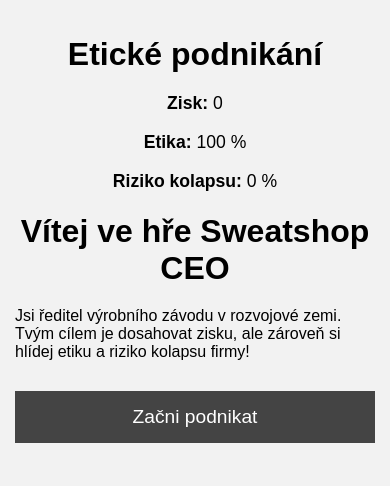
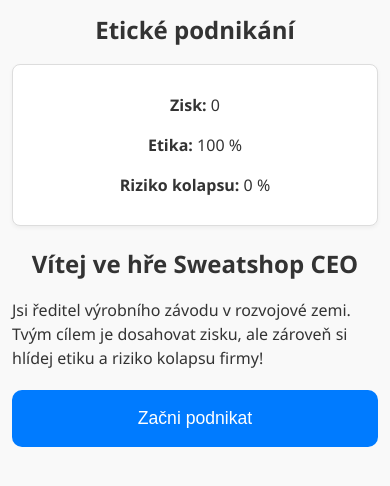
Before and after one commit to AP-Math/FOSTRA-MDD, a plain HTML site: page index.html in a window 390 px wide. Drawn offline with Linux system fonts and the light colour scheme.

Commit message:
Update index.html

```diff
--- a/index.html
+++ b/index.html
@@ -5,74 +5,116 @@
   <title>Etické podnikání</title>
   <style>
    body {
-      font-family: sans-serif;
-      padding: 20px;
-      background: #f2f2f2;
+  font-family: 'Segoe UI', sans-serif;
+  background-color: #f9f9f9;
+  padding: 16px;
   margin: 0;
+  color: #333;
+  line-height: 1.5;
+}
+
+h1, h2, h3 {
+  text-align: center;
+  margin-top: 0;
+}
+
+.stats, .scoreboard {
+  background: #fff;
+  border: 1px solid #ddd;
+  padding: 15px;
+  margin-bottom: 20px;
+  font-size: 1.1em;
+  text-align: center;
+  border-radius: 8px;
+  box-shadow: 0 2px 4px rgba(0, 0, 0, 0.05);
+}
+
+.decision {
+  margin: 20px 0;
+  display: flex;
+  flex-direction: column;
+  gap: 12px;
+  align-items: stretch;
+}
+
+button.btn {
+  padding: 16px;
+  font-size: 1.1em;
+  border-radius: 10px;
+  background-color: #007bff;
+  color: white;
+  border: none;
+  cursor: pointer;
+  transition: background 0.2s ease;
+  width: 100%;
+  max-width: 100%;
   box-sizing: border-box;
 }
 
-    h1 {
-      font-size: 2.5em;
-      text-align: center;
-      margin-bottom: 20px;
+button.btn:hover {
+  background-color: #0056b3;
 }
 
-    .stats {
-      margin-bottom: 20px;
-      text-align: center;
+button.btn:active {
+  background-color: #004a99;
 }
 
-    .stats p {
+input[type="number"],
+input[type="text"] {
   font-size: 1.2em;
-    }
-
-    .decision {
-      margin-top: 20px;
-      text-align: center;
-    }
-
-    .btn {
-      margin: 10px 0;
-      padding: 15px 20px;
-      background: #444;
-      color: white;
-      border: none;
-      cursor: pointer;
-      font-size: 1.2em;
+  padding: 10px;
   width: 100%;
-    }
-
-    .btn:hover {
-      background: #333;
+  max-width: 160px;
+  margin: 12px auto;
+  display: block;
+  border: 1px solid #ccc;
+  border-radius: 6px;
 }
 
 .hidden {
   display: none;
 }
 
-    /* Responsive Design */
+p#vysledek,
+p#vysledek2,
+p#vysledekDeti,
+p#zpravaDeti,
+p#zpravaPozar,
+p#zpravaZnacky,
+p#vysledekKontroly {
+  text-align: center;
+  font-weight: bold;
+  margin-top: 12px;
+}
+
+/* Mobilní přizpůsobení */
 @media (max-width: 600px) {
   body {
-        padding: 15px;
+    padding: 12px;
   }
 
-      h1 {
-        font-size: 2em;
+  h1, h2 {
+    font-size: 1.5em;
   }
 
-      .btn {
-        font-size: 1.2em;
-        padding: 15px;
+  button.btn {
+    font-size: 1.1em;
+    padding: 18px;
   }
 
-      .stats p {
-        font-size: 1.1em;
+  .stats, .scoreboard {
+    font-size: 1em;
+    padding: 12px;
   }
 
-      .decision button {
-        width: 100%;
-        margin-bottom: 10px;
+  .decision {
+    gap: 10px;
+  }
+
+  input[type="number"],
+  input[type="text"] {
+    font-size: 1.1em;
+    padding: 10px;
   }
 }
 
```
Lines whose indentation alone changed are shown as unchanged.
